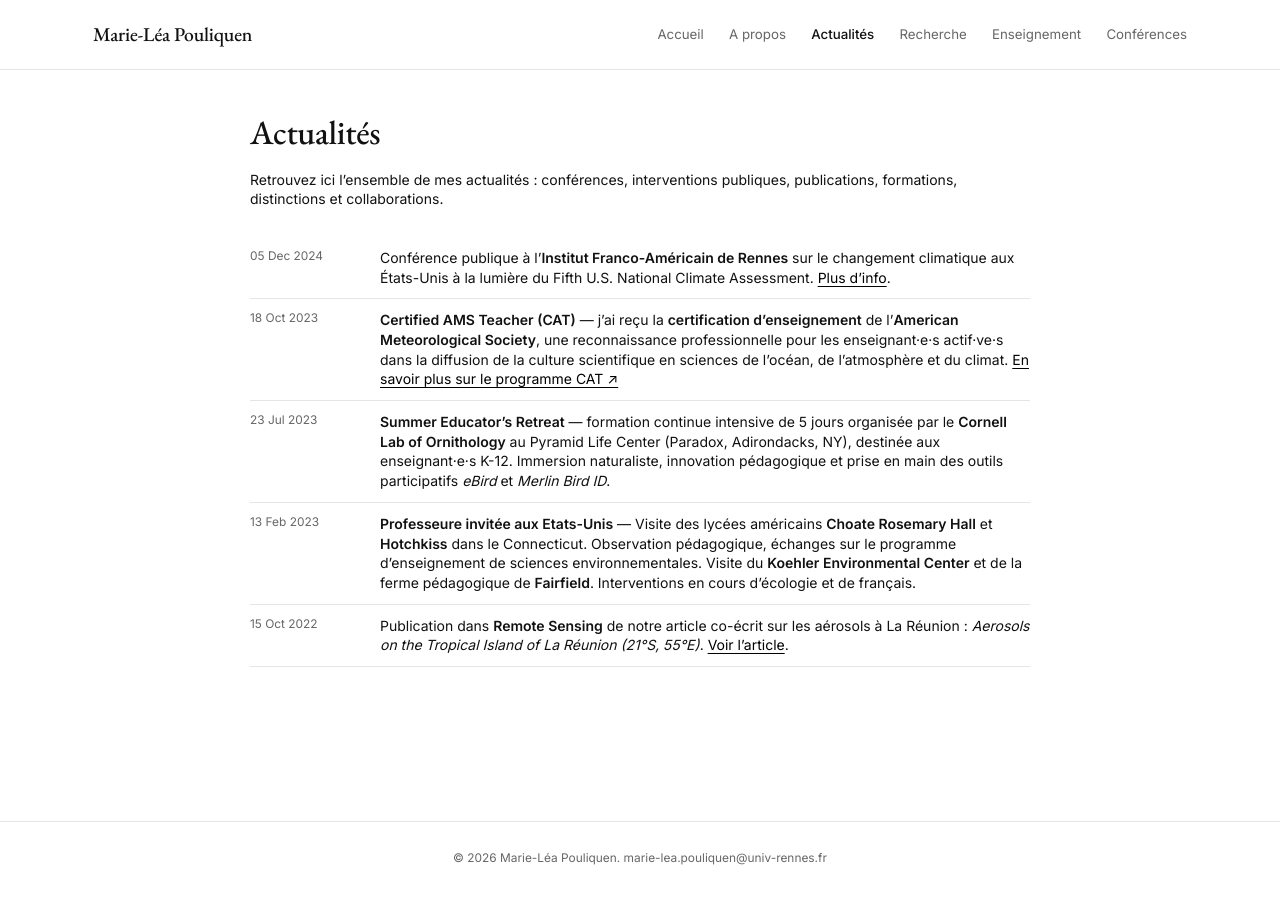
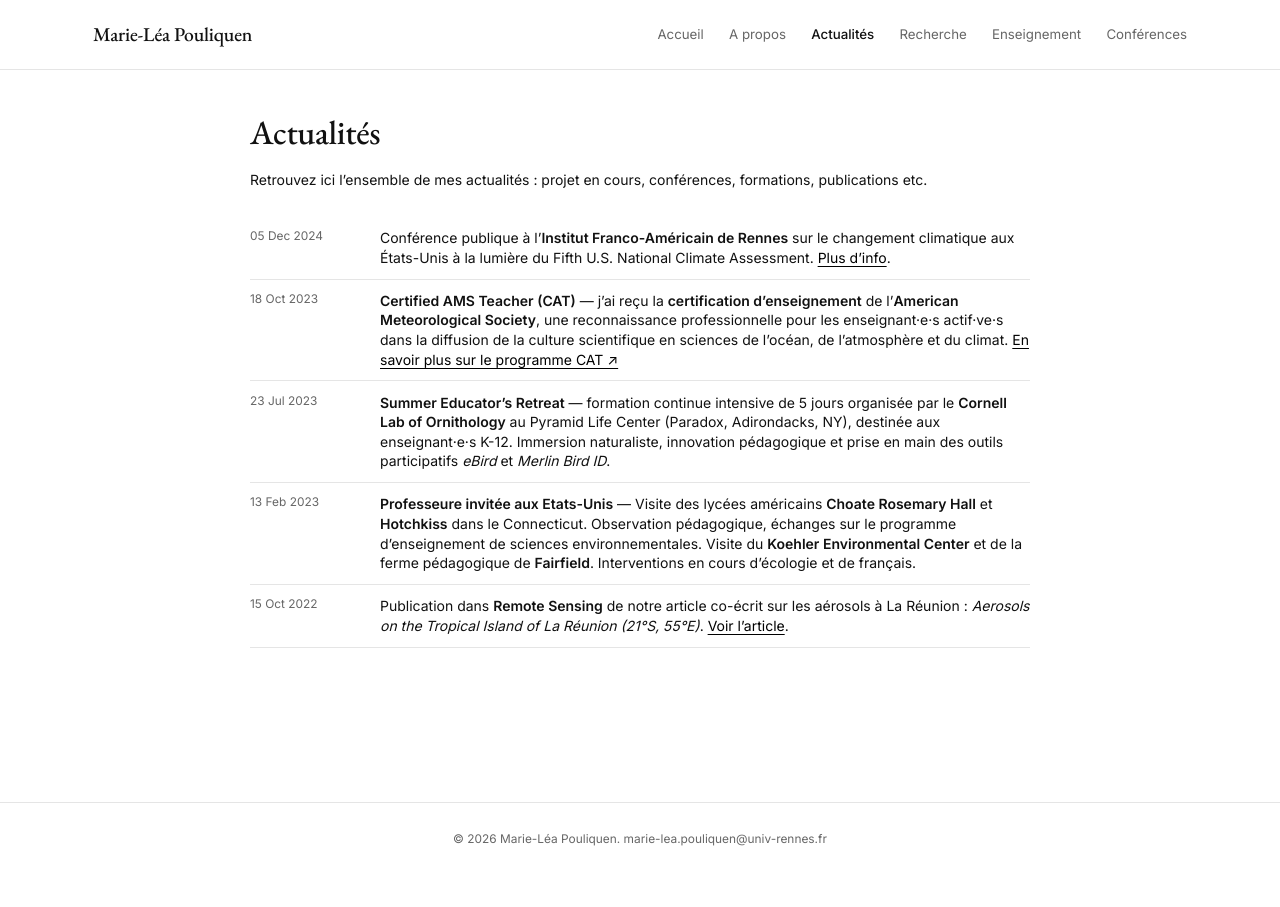
Before and after one commit to marieleapouliquen/marieleapouliquen.github.io, a Jekyll site: the page built from _pages/actualites.md, in a window 1280 px wide. Built offline with Jekyll 4.4.1, drawn with Linux system fonts in a browser that asks for light colours.

Commit message:
Update actualites.md

```diff
--- a/_pages/actualites.md
+++ b/_pages/actualites.md
@@ -5,7 +5,7 @@ title: Actualités
 description: Conférences, publications, formations et événements
 ---
 
-Retrouvez ici l'ensemble de mes actualités : conférences, interventions publiques, publications, formations, distinctions et collaborations.
+Retrouvez ici l'ensemble de mes actualités : projet en cours, conférences, formations, publications etc.
 
 <table class="news-table">
 {% assign sorted_news = site.news | sort: 'date' | reverse %}
```
